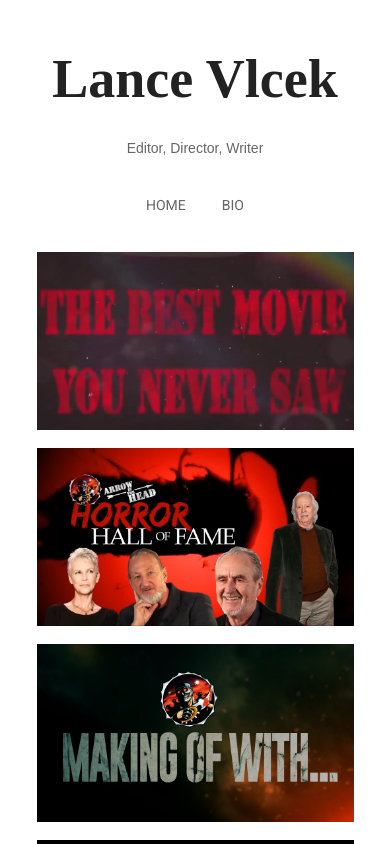
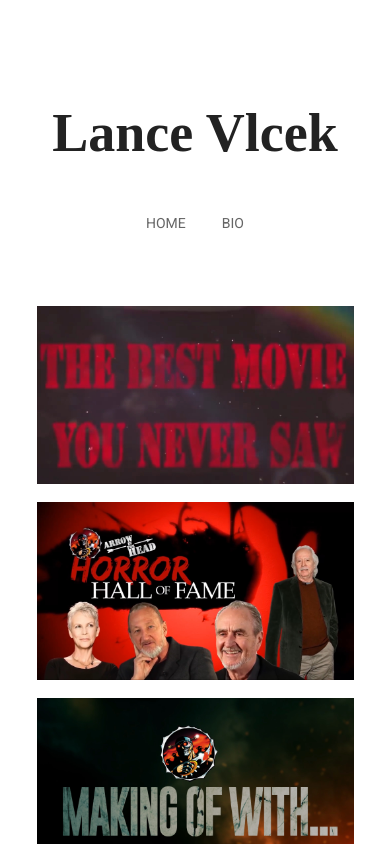
Before and after one commit to mjcapecci/nextjs-film-portfolio, a Next.js app: page / in a window 390 px wide. Shown: the top 844 px of the page. Built offline with nearby package versions, Linux system fonts and the light colour scheme; a web font is replaced by a local one.

Commit message:
fixed weird mobile nav

```diff
--- a/styles/global.css
+++ b/styles/global.css
@@ -117,10 +117,15 @@ nav .nav-links {
   .nav-title-tag {
     transform: translateY(-28px);
     position: static;
+    display: none;
   }
 }
 
 @media screen and (max-width: 616px) {
+  nav {
+    margin: 3rem 0rem 3rem 0rem;
+  }
+
   .nav-logo {
     font-size: 36px;
   }
```
